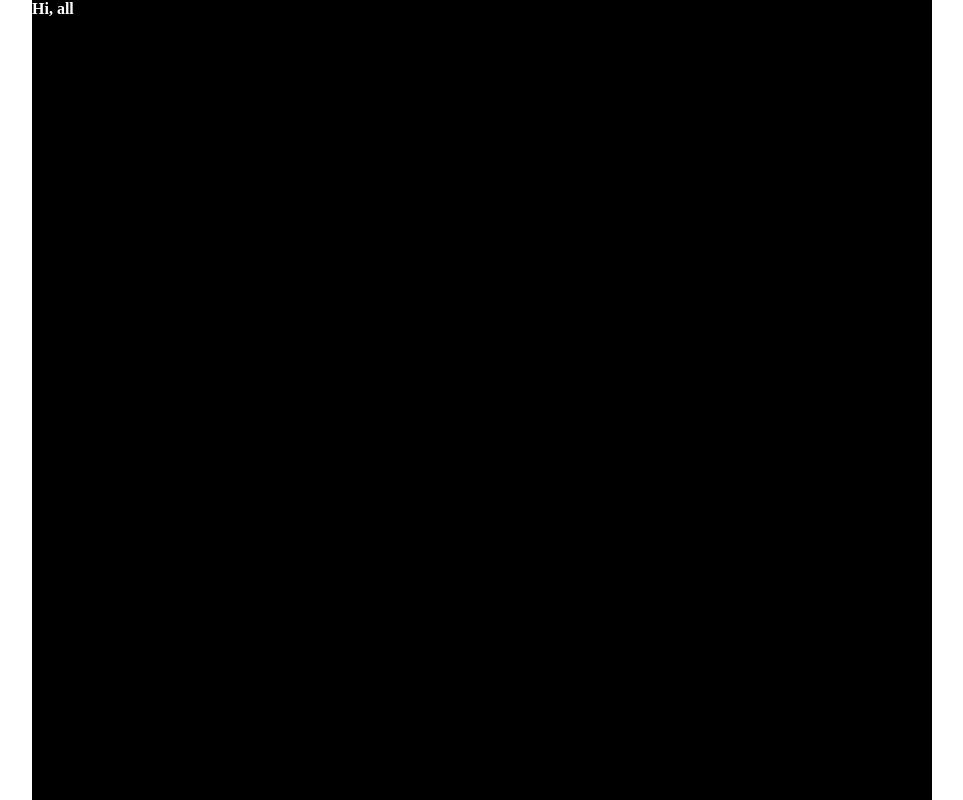
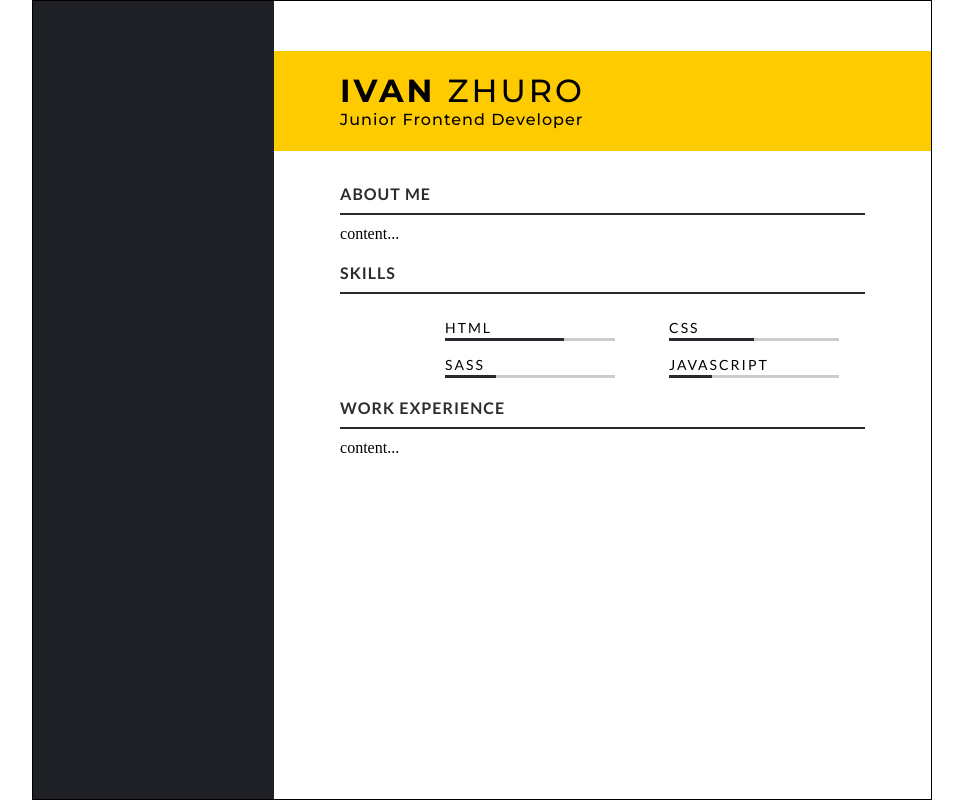
Before and after one commit to ivanzhuroby/rsschool-cv, a plain HTML site: page index.html in a window 1280 px wide. Shown: the whole page, without its empty margins (158-1121 px from the left). Drawn offline with Linux system fonts and the light colour scheme.

Commit message:
init: commit two

```diff
--- a/index.html
+++ b/index.html
@@ -8,8 +8,61 @@
     <link rel="stylesheet" href="./style.css">
 </head>
 <body>
-    <main>
-        <h1>Hi, all</h1>
-    </main>
+    <div class="wrapper">
+        <aside>
+
+        </aside>
+        <div class="content-wrapper">
+            <header>
+                <h1>IVAN <span>ZHURO</span></h1>
+                <p>Junior Frontend Developer</p>
+            </header>
+            <main>
+                <section class="section about_me">
+                    <h2>About Me</h2>
+                    <div class="line"></div>
+                    <p>content...</p>
+                </section>
+                <section class="section skills">
+                    <h2>Skills</h2>
+                    <div class="line"></div>
+                    <div class="skills_wrapper">
+                        <div class="skill_html">
+                            <p>html</p>
+                            <div class="progress_line">
+                                <div class="progress_background" style="width: 70%;"></div>
+                            </div>
+                        </div>
+                        <div class="skill_css">
+                            <p>css</p>
+                            <div class="progress_line">
+                                <div class="progress_background" style="width: 50%;"></div>
+                            </div>
+                        </div>
+                        <div class="skill_sass">
+                            <p>Sass</p>
+                            <div class="progress_line">
+                                <div class="progress_background" style="width: 30%;"></div>
+                            </div>
+                        </div>
+                        <div class="skill_javascript">
+                            <p>JavaScript</p>
+                            <div class="progress_line">
+                                <div class="progress_background" style="width: 25%;"></div>
+                            </div>
+                        </div>
+                    </div>
+                </section>
+                <section class="section work_experience">
+                    <h2>Work experience</h2>
+                    <div class="line"></div>
+                    <p>content...</p>
+                </section>
+            </main>
+            <footer>
+
+            </footer>
+        </div>
+    </div>
 </body>
 </html>
--- a/style.css
+++ b/style.css
@@ -1,17 +1,144 @@
+@font-face {
+    font-family: "MontserratMedium";
+    src: url(./fonts/Montserrat-Medium.ttf);
+}
+
+@font-face {
+    font-family: "MontserratBold";
+    src: url(./fonts/Montserrat-Bold.ttf);
+}
+
+@font-face {
+    font-family: "MontserratSemiBold";
+    src: url(./fonts/Montserrat-SemiBold.ttf);
+}
+
+@font-face {
+    font-family: "LatoRegular";
+    src: url(./fonts/Lato-Regular.ttf);
+}
+
+@font-face {
+    font-family: "LatoBold";
+    src: url(./fonts/Lato-Bold.ttf);
+}
+
 * {
     margin: 0;
     padding: 0;
+    box-sizing: border-box;
+}
+
+:root {
+    --colorGrey: rgb(32, 33, 38);
+    --colorWhite: rgb(255, 255, 255);
+    --colorLightGrey: rgb(41, 42, 47);
+    --colorUltraLightGrey: rgb(204, 204, 204);
+    --colorYellow: rgb(254, 203, 0);
+    --colorFontsGrey: rgb(45, 45, 45);
+    --colorFontsWhite: rgb(255, 255, 255);
+}
+
+.wrapper {
+    margin: 0 auto;
+    height: 100vh;
+    background-color: white;
+    width: 100%;
+    max-width: 900px;
+    border: 1px solid black;
+    display: flex;
+}
+
+aside {
+    background-color: var(--colorGrey);
+    height: 100%;
+    width: 250px;
+}
+
+.content-wrapper {
+    background-color: var(--colorWhite);
+    flex-grow: 1;
+    height: 100%;
+    display: flex;
+    flex-direction: column;
+}
+
+header {
+    margin-top: 50px;
+    padding-top: 20px;
+    height: 100px;
+    display: block;
+    background-color: var(--colorYellow);
+    align-items: center;
+    padding-left: 10%;
+}
+
+h1 {
+    margin: auto 0;
+    font-family: "MontserratBold";
+    font-weight: 600;
+    letter-spacing: 3px;
+}
+
+h1 > span {
+    font-family: "MontserratMedium";
+    font-weight: 300;
+}
+
+header > p {
+    font-family: "MontserratMedium";
+    font-weight: 400;
+    letter-spacing: 1px;
 }
 
 main {
-    margin: 0 auto;
-    width: 100%;
-    height: 100vh;
-    max-width: 900px;
-    background-color: black;
+    padding: 5% 10% 5% 10%;
 }
 
-h1 {
-    color: white;
+.section {
+    padding-bottom: 20px;
+}
+
+.section > h2 {
+    font-family: "LatoBold";
+    color: var(--colorFontsGrey);
+    text-transform: uppercase;
     font-size: 16px;
+    letter-spacing: 1px;
 }
+
+.skills_wrapper {
+    margin-left: 20%;
+    margin-right: 5%;
+    display: flex;
+    flex-wrap: wrap;
+    justify-content: space-between;
+}
+
+.skills_wrapper  p {
+    font-family: "LatoRegular";
+    font-size: 14px;
+    text-transform: uppercase;
+    letter-spacing: 2px;
+    margin-bottom: 2px;
+    margin-top: 15px;
+}
+
+.progress_line {
+    height: 3px;
+    width: 170px;
+    background-color: var(--colorUltraLightGrey);
+}
+
+.progress_background {
+    background-color: var(--colorLightGrey);
+    height: 100%;
+}
+
+.line {
+    margin-top: 10px;
+    margin-bottom: 10px;
+    height: 2px;
+    width: 100%;
+    background-color: var(--colorLightGrey);
+}
```
Also changed, not shown: fonts/Lato-Bold.ttf (added), fonts/Lato-Regular.ttf (added), fonts/Montserrat-Bold.ttf (added), fonts/Montserrat-Medium.ttf (added), fonts/Montserrat-SemiBold.ttf (added).
